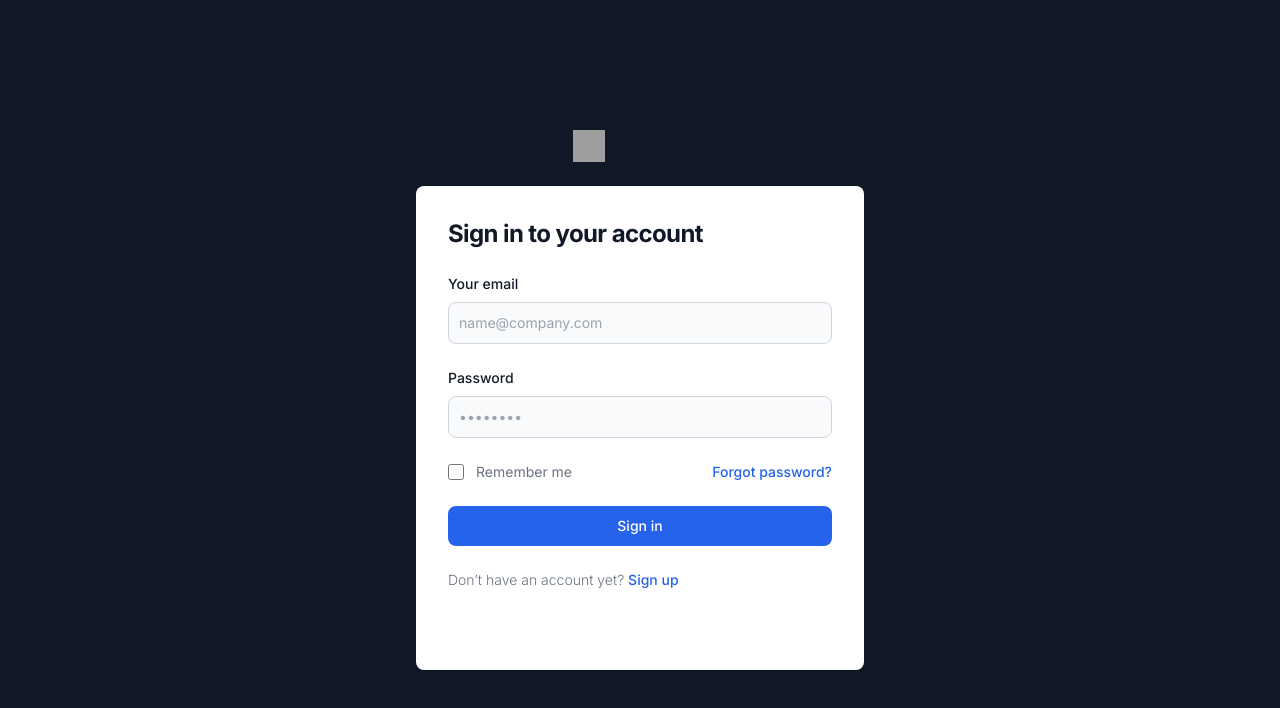
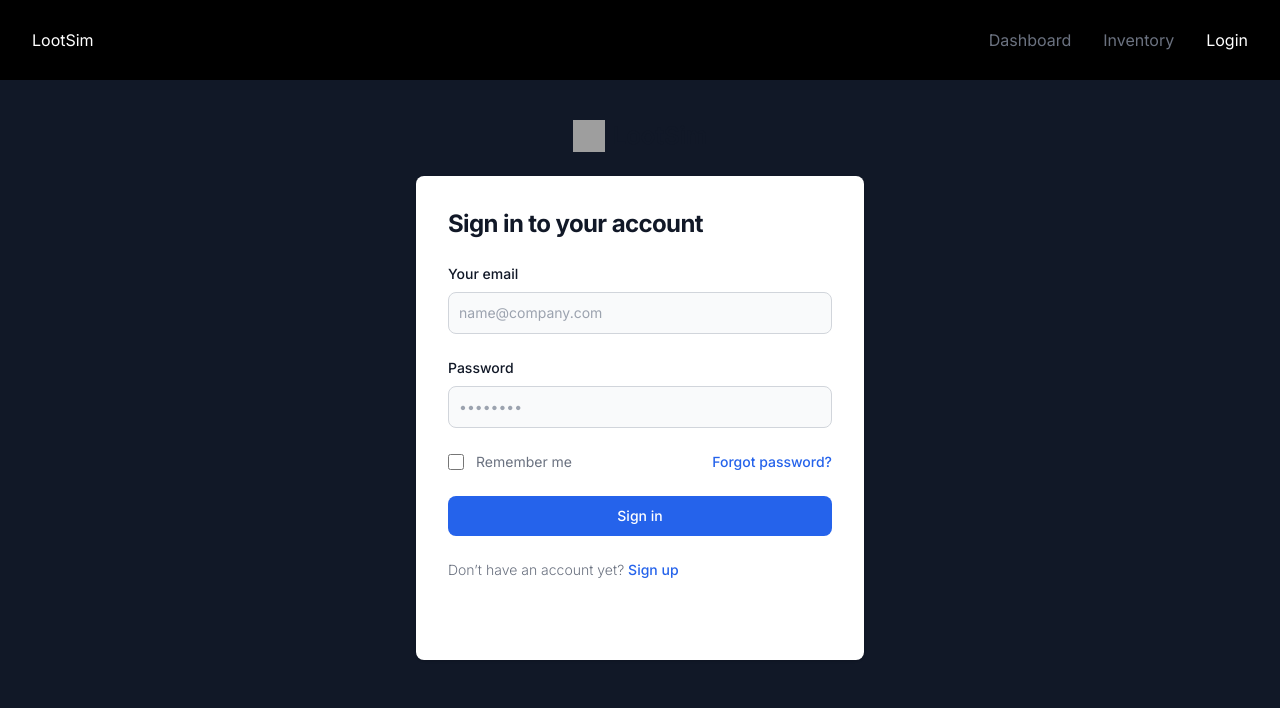
Before and after one commit to deeguyz/lootboxsim, a Next.js app: page /login in a window 1280 px wide. Shown: the top 708 px of the page. Built offline with nearby package versions, Linux system fonts and the light colour scheme; no server answers; grey boxes are pictures that could not be loaded.

Commit message:
add navbar

```diff
--- a/app/dashboard/page.tsx
+++ b/app/dashboard/page.tsx
@@ -1,20 +1,9 @@
-import Link from 'next/link';
-import { getServerSession } from 'next-auth';
-import SignOutButton from '../../components/auth/SignOutButton';
 import PullItem from '../../components/items/PullItem';
-import { authOptions } from '@/app/api/auth/[...nextauth]/route';
 
 const Dashboard = async () => {
-  const data = await getServerSession(authOptions);
   return (
     <div className="text-white">
-      <div>{data?.user?.name || 'User'}</div>
-      <div>
-        <Link href="/inventory">Inventory</Link>
-      </div>
-      <SignOutButton />
-
-      <div className="flex justify-center h-screen items-center">
+      <div className="flex items-center justify-center">
         <PullItem />
       </div>
     </div>
--- a/app/inventory/page.tsx
+++ b/app/inventory/page.tsx
@@ -1,11 +1,13 @@
+import Link from 'next/link';
 import { getServerSession } from 'next-auth';
 import { authOptions } from '@/app/api/auth/[...nextauth]/route';
-import InventoryInfo from '@/components/inventoryinfo/InventoryInfo';
+import InventoryInfo from '@/components/inventory-info/InventoryInfo';
+
 const Inventory = async () => {
   const data = await getServerSession(authOptions);
   return (
     <div className="text-white">
-      <div>Inventory for {data.user.name}</div>
+      <div className="my-5 text-center text-4xl">Inventory</div>
       <InventoryInfo />
     </div>
   );
--- a/app/layout.tsx
+++ b/app/layout.tsx
@@ -1,7 +1,9 @@
 import type { Metadata } from 'next';
 import { Inter } from 'next/font/google';
 import { type ReactNode } from 'react';
+import Navbar from '@/components/navbar/Navbar';
 import Providers from '@/components/providers/Providers';
+
 import './globals.css';
 
 const inter = Inter({ subsets: ['latin'] });
@@ -19,7 +21,10 @@ export default function RootLayout({
   return (
     <html lang="en">
       <Providers>
-        <body className={`${inter.className} bg-gray-900`}>{children}</body>
+        <body className={`${inter.className} bg-gray-900`}>
+          <Navbar />
+          {children}
+        </body>
       </Providers>
     </html>
   );
--- a/app/login/page.tsx
+++ b/app/login/page.tsx
@@ -27,7 +27,7 @@ const Login = () => {
   return (
     <div>
       <section>
-        <div className="mx-auto flex flex-col items-center justify-center px-6 py-8 md:h-screen lg:py-0">
+        <div className="mx-auto flex flex-col items-center justify-center px-6 py-8 lg:py-0">
           <a href="#" className="mb-6 flex items-center text-2xl font-semibold text-gray-900 dark:text-white">
             <Image
               className="mr-2 size-8"
--- a/components/inventoryinfo/InventoryInfo.tsx
+++ b/components/inventory-info/InventoryInfo.tsx
@@ -25,15 +25,22 @@ const InventoryInfo = () => {
     getData();
   }, []);
   return (
-    <div>
-      <div>Inventory</div>
+    <div className="p-10">
       {data ? (
-        <div>
+        <div className="grid grid-cols-8 justify-center">
           {data.map((item: InventoryItem, index: number) => {
             return (
-              <div key={index}>
-                {item.item_id}: {item.quantity}
-                <Image src={item.image_url} width={200} height={200} alt={item.item_name} />
+              <div className="relative mx-5" key={index}>
+                <Image
+                  className="relative aspect-[200/200] rounded-lg"
+                  width={200}
+                  src={item.image_url}
+                  height={200}
+                  alt={item.item_name}
+                />
+                <div className="absolute right-0 top-0 bg-black rounded-tr-md rounded-bl-md px-3 py-2">
+                  {item.quantity}
+                </div>
               </div>
             );
           })}
--- /dev/null
+++ b/components/navbar/Navbar.tsx
@@ -0,0 +1,71 @@
+'use client';
+import Link from 'next/link';
+import { redirect, usePathname } from 'next/navigation';
+import { signOut, useSession } from 'next-auth/react';
+import React, { useEffect, useState } from 'react';
+
+const Navbar = () => {
+  const { data: session } = useSession();
+  const [highlight, setHighlight] = useState<String>('');
+  const pathName = usePathname();
+
+  useEffect(() => {
+    setHighlight(pathName);
+  }, [pathName]);
+
+  const links = [
+    {
+      id: 1,
+      link: '/dashboard',
+      title: 'Dashboard',
+    },
+    {
+      id: 2,
+      link: '/inventory',
+      title: 'Inventory',
+    },
+  ];
+
+  const highlightText = (link: string) => {
+    return highlight === link ? 'text-white' : 'text-gray-500';
+  };
+
+  return (
+    <div className="sticky mb-10 flex h-20 w-full items-center justify-between bg-black px-4 text-white">
+      <div>
+        <h1 className="px-4">
+          <Link href="/">LootSim</Link>
+        </h1>
+      </div>
+      <ul className="flex">
+        <li className="px-4">{session?.user?.name}</li>
+        {links.map(({ id, link, title }) => (
+          <li className={`cursor-pointer px-4 ${highlightText(link)} text-base hover:text-white`} key={id}>
+            <Link href={link}>{title}</Link>
+          </li>
+        ))}
+        {!session ? (
+          <li>
+            <Link className={`cursor-pointer px-4 ${highlightText('/login')} text-base hover:text-white`} href="/login">
+              Login
+            </Link>
+          </li>
+        ) : (
+          <li>
+            <button
+              className="cursor-pointer px-4 text-base text-gray-500 hover:text-white"
+              onClick={() => {
+                signOut();
+                redirect('/');
+              }}
+            >
+              Logout
+            </button>
+          </li>
+        )}
+      </ul>
+    </div>
+  );
+};
+
+export default Navbar;
```
